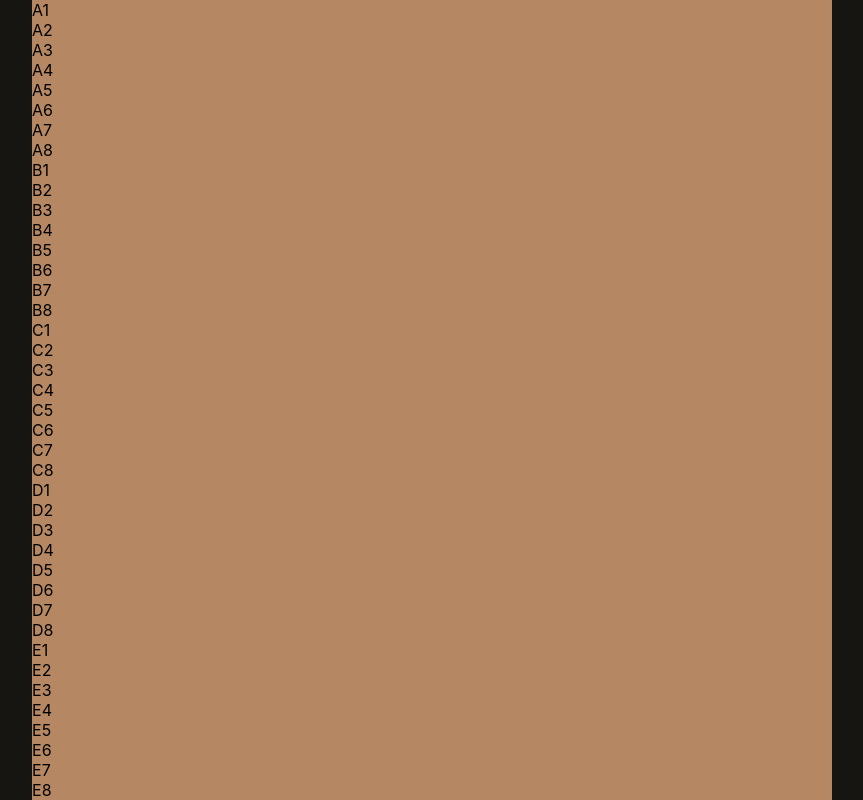
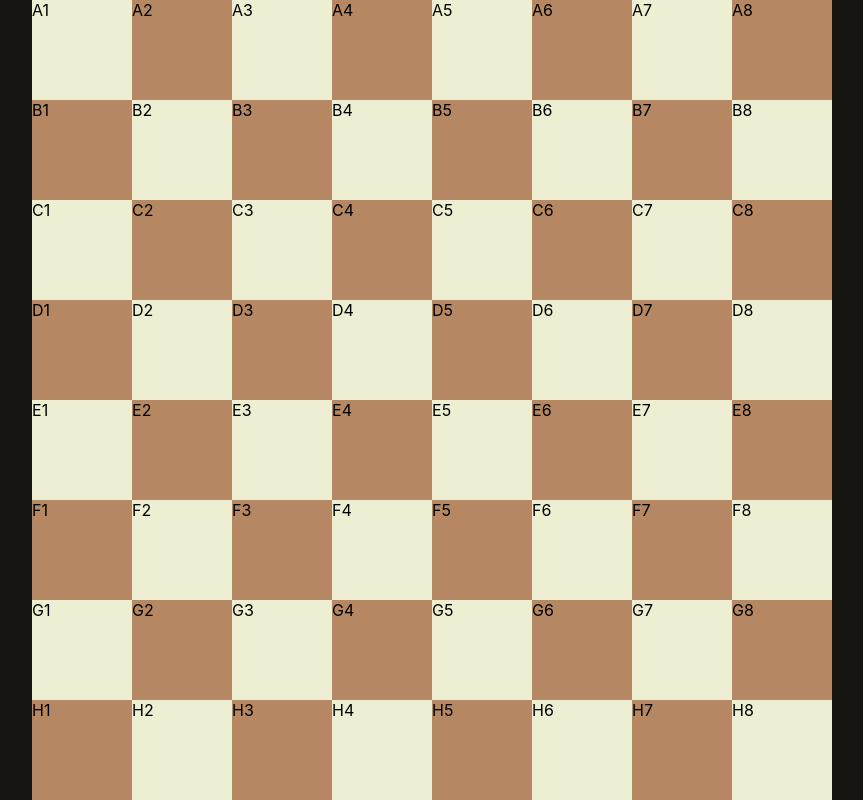
Before and after one commit to 1mpossible-code/chess, a React (Create React App) app in the folder chess/: page / in a window 1280 px wide. Shown: the top 800 px of the page, without its empty margins (208-1071 px from the left). Built offline with nearby package versions, Linux system fonts and the light colour scheme.

Commit message:
Make board black-white.

```diff
--- a/chess/src/components/Board.css
+++ b/chess/src/components/Board.css
@@ -2,4 +2,16 @@
   height: 800px;
   width: 800px;
   background-color: #b58863;
+  display: flex;
+  flex-wrap: wrap;
 }
+
+#board .tile {
+  width: 100px;
+  height: 100px;
+  background-color: #eeeed2;
+}
+
+#board .tile-black {
+  background-color: #b58863;
+}
--- a/chess/src/components/Board.tsx
+++ b/chess/src/components/Board.tsx
@@ -9,7 +9,12 @@ export default function Board() {
 
   for (let i = 0; i < horizontalAxis.length; i++) {
     for (let j = 0; j < verticalAxis.length; j ++) {
-      board.push(<div>{horizontalAxis[i]}{verticalAxis[j]}</div>)
+      if ((i + j ) % 2 === 0) {
+        board.push(<div className="tile ">{horizontalAxis[i]}{verticalAxis[j]}</div>);
+      }
+      else {
+        board.push(<div className="tile tile-black">{horizontalAxis[i]}{verticalAxis[j]}</div>);
+      }
     }
   }
   return <div id="board">{board}</div>
```
